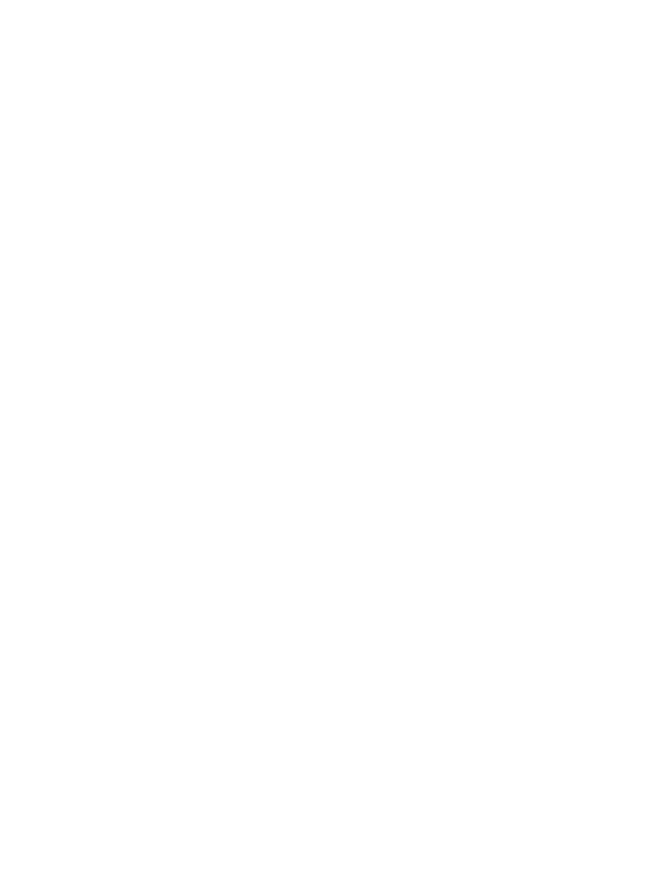
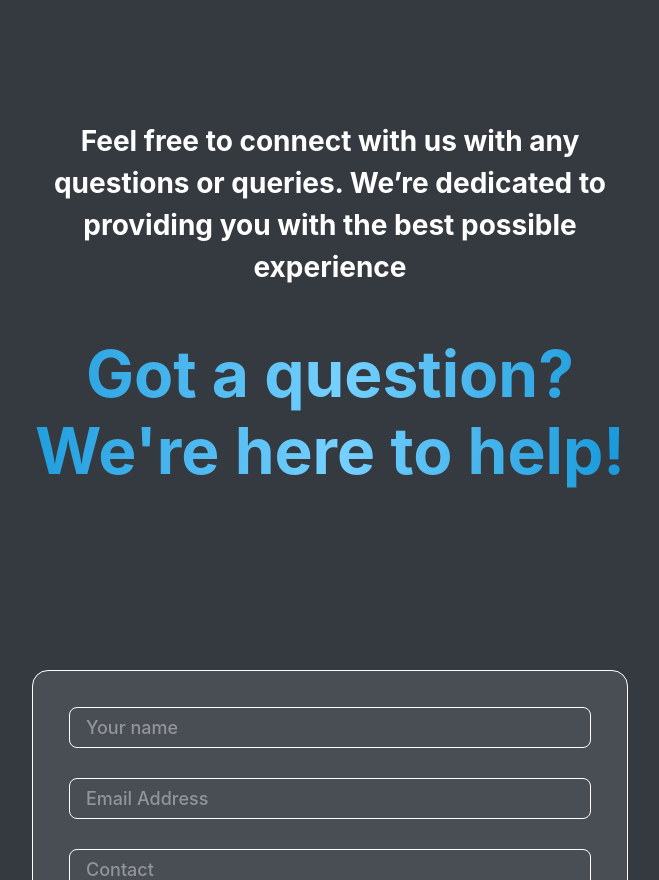
Before and after one commit to ShravanKumarD/CreditmitraH3, a React (Create React App) app: page /contact in a window 1280 px wide. Before the commit this address had no page. Shown: the part 220-1100 px from the top of the page, without its empty margins (310-969 px from the left). Before the commit the page ends 800 px from the top, so only its background shows below. Built offline with nearby package versions, Linux system fonts and the light colour scheme.

Commit message:
adding contact us page

```diff
--- a/src/App.css
+++ b/src/App.css
@@ -9,6 +9,11 @@
     padding-right: 136px;
     padding-left: 136px;
     padding-top: 115px;
+  }
+  &.contact-us{
+    padding-top: 241px;
+    padding-right: 342px;
+    padding-left: 342px;
   }
 }
 
@@ -178,7 +183,7 @@
 /* user-feedback-section ends */
 
 /* products-hero-section starts */
-.products-hero-section, .responsible-lending-section{
+.products-hero-section, .responsible-lending-section, .contact-us-section{
   h6, .heading{
     background: linear-gradient(91deg, #1B9BDC -2.45%, #76D1FF 51.77%, #1B9BDC 97.01%);
     background-clip: text;
@@ -256,6 +261,17 @@
 /* description-section ends */
 
 /* responsible-lending-section starts */
+.responsible-lending-section, .contact-us-section{
+  .content{
+    p{
+      margin-top: 32px;
+      color: #FFF;
+      font-size: 28px;
+      font-weight: 700;
+      margin-bottom: 0;
+    }
+  }
+}
 .responsible-lending-section{
   text-align: center;
   .content{
@@ -300,6 +316,51 @@
   }
 }
 /* responsible-lending-section ends */
+
+/* contact-us-section starts */
+.contact-us-section{
+  text-align: center;
+  .heading{
+    text-shadow: 0px 4px 4px rgba(0, 0, 0, 0.25);
+    font-size: 54px;
+    font-weight: 700;
+  }
+  .content{
+    margin-bottom: 180px;
+  }
+  .form-container{
+    border-radius: 16px;
+    border: 1px solid #FFF;
+    background: rgba(255, 255, 255, 0.10);
+    padding: 36px 36px 32px;
+    max-width: 600px;
+    margin: 0 auto;
+    .form-group{
+      margin-bottom: 30px;
+      &:last-child{
+        margin-bottom: 48px;
+      }
+      .form-control{
+        padding: 10px;
+        padding-left: 16px;
+        background-color: transparent;
+        color: #FFF;
+        border-radius: 8px;
+        font-size: 18px;
+        font-weight: 500;
+        border: 1px solid #FFF;
+        &::-ms-input-placeholder { /* Edge 12-18 */
+          color: rgba(255, 255, 255, 0.40);
+        }
+
+        &::placeholder {
+          color: rgba(255, 255, 255, 0.40);
+        }
+      }
+    }
+  }
+}
+/* contact-us-section ends */
 
 /* footer-section starts */
 .footer-section{
@@ -377,6 +438,17 @@
   background: #198BC7;
   color: #ffffff;
 }
+.brand-primary-gradient{
+  border-radius: 8px;
+  border: 1px solid #FFF;
+  background: linear-gradient(91deg, #3CAFF5 -2.45%, #1A69A3 97.01%);
+  color: #fff;
+  font-weight: 700;
+  height: 60px;
+  &.lg-btn{
+    font-size: 24px;
+  }
+}
 .brand-primary.lg{
   padding: 8px 40px;
 }
--- a/src/App.js
+++ b/src/App.js
@@ -3,6 +3,7 @@ import './App.css';
 import Products from './Pages/Products/Products';
 import Home from './Pages/Home/Home';
 import ResponsibleLending from './Pages/ResponsibleLending/ResponsibleLending';
+import Contact from './Pages/Contact/Contact';
 
 function App() {
   return (
@@ -12,6 +13,7 @@ function App() {
           <Route path="/" element={<Home routePath="/"/>} />
           <Route path="/products" element={<Products routePath="/products"/>} />
           <Route path='/responsibleLending' element={<ResponsibleLending routePath="/responsibleLending"/>} />
+          <Route path='/contact' element={<Contact routePath="/contact" />} />
       </Routes>
     </BrowserRouter>
     </div>
--- /dev/null
+++ b/src/Pages/Contact/Contact.js
@@ -0,0 +1,45 @@
+import React from "react";
+import Footer from "../../Components/Footer";
+import Header from "../../Components/Header";
+
+function Contact(props) {
+  return (
+    <>
+      <Header routePath={props.routePath} />
+      <section>
+        <div className="page-container contact-us">
+          <div className="contact-us-section">
+            <div className="content">
+              <p className="mt-0 mb-5">
+                Feel free to connect with us with any questions or queries.
+                We’re dedicated to providing you with the best possible
+                experience
+              </p>
+              <h6>Got a question? We're here to help!</h6>
+            </div>
+            <div className="form-container">
+                <div class="form-group">
+                    <input type="text" class="form-control" id="name" placeholder="Your name"/>
+                </div>
+                <div class="form-group">
+                    <input type="text" class="form-control" id="email" placeholder="Email Address"/>
+                </div>
+                <div class="form-group">
+                    <input type="text" class="form-control" id="Contact" placeholder="Contact"/>
+                </div>
+                <div class="form-group">
+                <textarea class="form-control" id="message" placeholder="Message" style={{resize:"none"}}></textarea>
+                </div>
+                <button type="submit" class="btn brand-primary-gradient btn-block lg-btn">
+                Send Message
+                </button>
+            </div>
+          </div>
+        </div>
+        <Footer />
+      </section>
+    </>
+  );
+}
+
+export default Contact;
```
